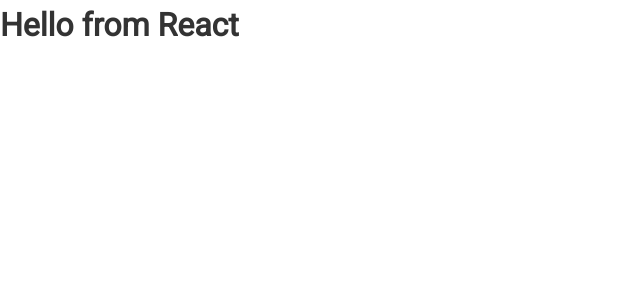
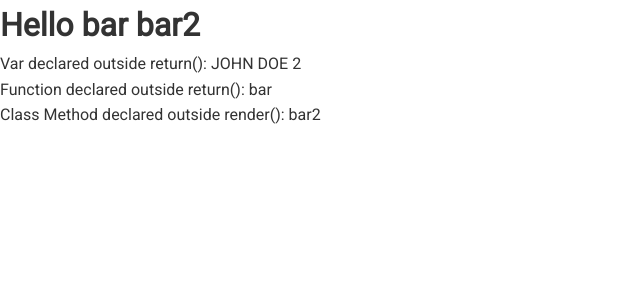
Before and after one commit to josephfmck/react-github-finder, a React (Create React App) app: page / in a window 1280 px wide. Shown: the top 300 px of the page, without its empty margins (0-640 px from the left). Built offline with nearby package versions, Linux system fonts and the light colour scheme.

Commit message:
use JS to add to DOM, note the Method foo2 and messy conditional

```diff
--- a/src/App.js
+++ b/src/App.js
@@ -5,25 +5,40 @@
 import "./App.css";
 
 //*MAIN APP COMPONENT is render through #root
-//Components can be functions (like here) OR Classes
-//Class component: can have state
-//function component: need hooks for state
+//*For class to work need to extend with React component
 
-//changed func to class
-//*For class to work need to extend with React component
-//? Replace: extends React.Component
 class App extends Component {
-  //*class needs render() method to return
-  //lifecycle method
+  //* Method as part of the class, have to use 'this'
+  foo2 = () => "bar2";
+
   render() {
-    //*NOT HTML ACTUALLY JSX
-    //HTML : JSX
-    // class : className, label's for : htmlFor
-    //everything needs to be wrapped in 1 parent el: 'App'
-    //? Not want parent to be div? Replace: parent div App with React.Fragment. ALSO could just use <> but comes with issues
+    //* Can add JS with {}
+    const name = "John Doe";
+
+    const foo = () => "bar";
+
+    //* conditional, ex. API data
+    const loading = false;
+    //?messy conditional
+    // if (loading) {
+    //   return (
+    //     <h4>
+    //       Conditional outside of main return(): returns ONLY this h4, Loading...
+    //       true.
+    //     </h4>
+    //   );
+    // }
+
     return (
       <div className='App'>
-        <h1>Hello from React</h1>
+        <h1>
+          Hello {foo()} {this.foo2()} {}
+        </h1>
+        <p>
+          Var declared outside return(): {name.toUpperCase()} {1 + 1}
+        </p>
+        <p>Function declared outside return(): {foo()}</p>
+        <p>Class Method declared outside render(): {this.foo2()} </p>
       </div>
     );
   }
```
